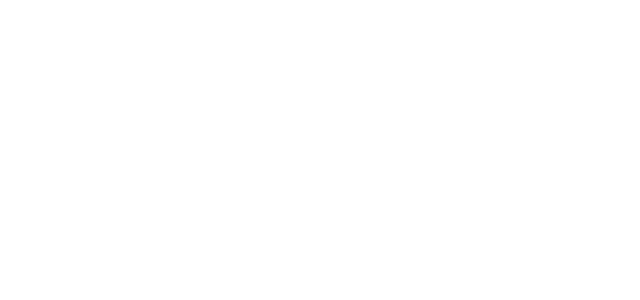
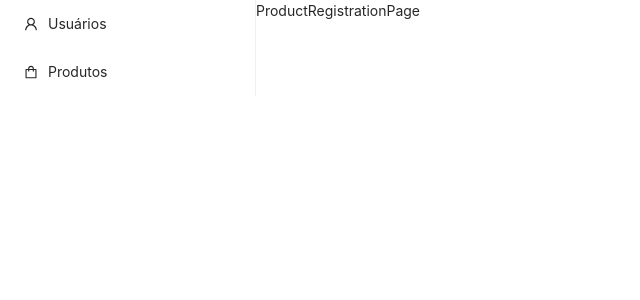
Before and after one commit to EduardoPD1921/e.com-desktop, a React (Create React App) app: page /#/productRegistration in a window 1280 px wide. Shown: the top 300 px of the page, without its empty margins (0-640 px from the left). Built offline with nearby package versions, Linux system fonts and the light colour scheme.

Commit message:
:construction: SideMenu created and some settings

```diff
--- a/package.json
+++ b/package.json
@@ -3,6 +3,7 @@
   "version": "0.1.0",
   "private": true,
   "dependencies": {
+    "@ant-design/icons": "^4.6.3",
     "@testing-library/jest-dom": "^5.11.4",
     "@testing-library/react": "^11.1.0",
     "@testing-library/user-event": "^12.1.10",
--- a/src/Router.js
+++ b/src/Router.js
@@ -1,13 +1,17 @@
-import { HashRouter, Route, Switch } from 'react-router-dom';
+import { HashRouter, Route } from 'react-router-dom';
 
-import Home from './pages/Home';
+import SideMenu from './SideMenu';
+
+import UsersPage from './pages/UsersPage';
+import ProductRegistrationPage from './pages/ProductRegistrationPage';
 
 function Router() {
   return (
     <HashRouter>
-      <Switch>
-        <Route exact path="/" component={Home} />
-      </Switch>
+      <SideMenu>
+        <Route exact path="/" component={UsersPage} />
+        <Route exact path="/productRegistration" component={ProductRegistrationPage} />
+      </SideMenu>
     </HashRouter>
   );
 };
--- /dev/null
+++ b/src/SideMenu/index.js
@@ -0,0 +1,31 @@
+import { Switch } from 'react-router-dom';
+import { Link } from 'react-router-dom';
+
+import { Menu } from 'antd';
+import { UserOutlined, ShoppingOutlined } from '@ant-design/icons';
+
+import { MenuContainer } from './styles';
+
+function SideMenu({ children }) {
+  return (
+    <MenuContainer>
+      <Menu
+        style={{ width: 256 }}
+        mode="inline"
+        theme="light"
+      >
+        <Menu.Item key="1" icon={<UserOutlined />}>
+          <Link to="/">Usuários</Link>
+        </Menu.Item>
+        <Menu.Item key="2" icon={<ShoppingOutlined />}>
+          <Link to="/productRegistration">Produtos</Link>
+        </Menu.Item>
+      </Menu>
+      <Switch>
+        {children}
+      </Switch>
+    </MenuContainer>
+  );
+};
+
+export default SideMenu;
--- /dev/null
+++ b/src/SideMenu/styles.js
@@ -0,0 +1,8 @@
+import styled from 'styled-components';
+
+export const MenuContainer = styled.div`
+  width: 100%;
+
+  display: flex;
+  flex-direction: row;
+`;
--- a/src/pages/Home/index.js
+++ /dev/null
@@ -1,10 +0,0 @@
-import React from 'react';
-import { Menu } from 'antd';
-
-function Home() {
-  return (
-    <div>test</div>
-  );
-};
-
-export default Home;
--- a/src/pages/Home/styles.js
+++ /dev/null
@@ -1 +0,0 @@
-import styled from 'styled-components';
--- /dev/null
+++ b/src/pages/ProductRegistrationPage/index.js
@@ -0,0 +1,9 @@
+import React from 'react';
+
+function ProductRegistrationPage() {
+  return (
+    <div>ProductRegistrationPage</div>
+  );
+};
+
+export default ProductRegistrationPage;
--- /dev/null
+++ b/src/pages/UsersPage/index.js
@@ -0,0 +1,9 @@
+import React from 'react';
+
+function UsersPage() {
+  return (
+    <div>UsersPage</div>
+  );
+};
+
+export default UsersPage;
```
Also changed, not shown: src/pages/ProductRegistrationPage/styles.js (added), src/pages/UsersPage/styles.js (added).
